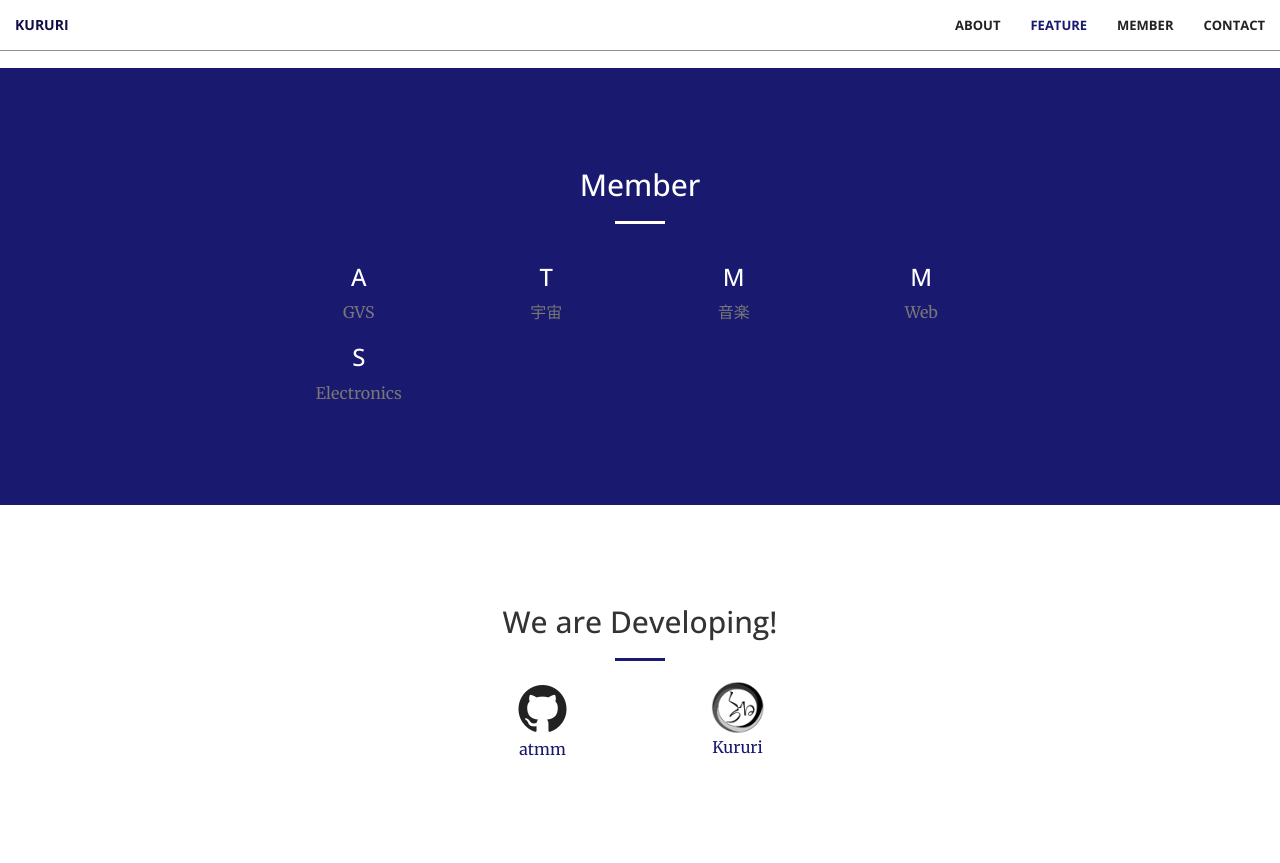
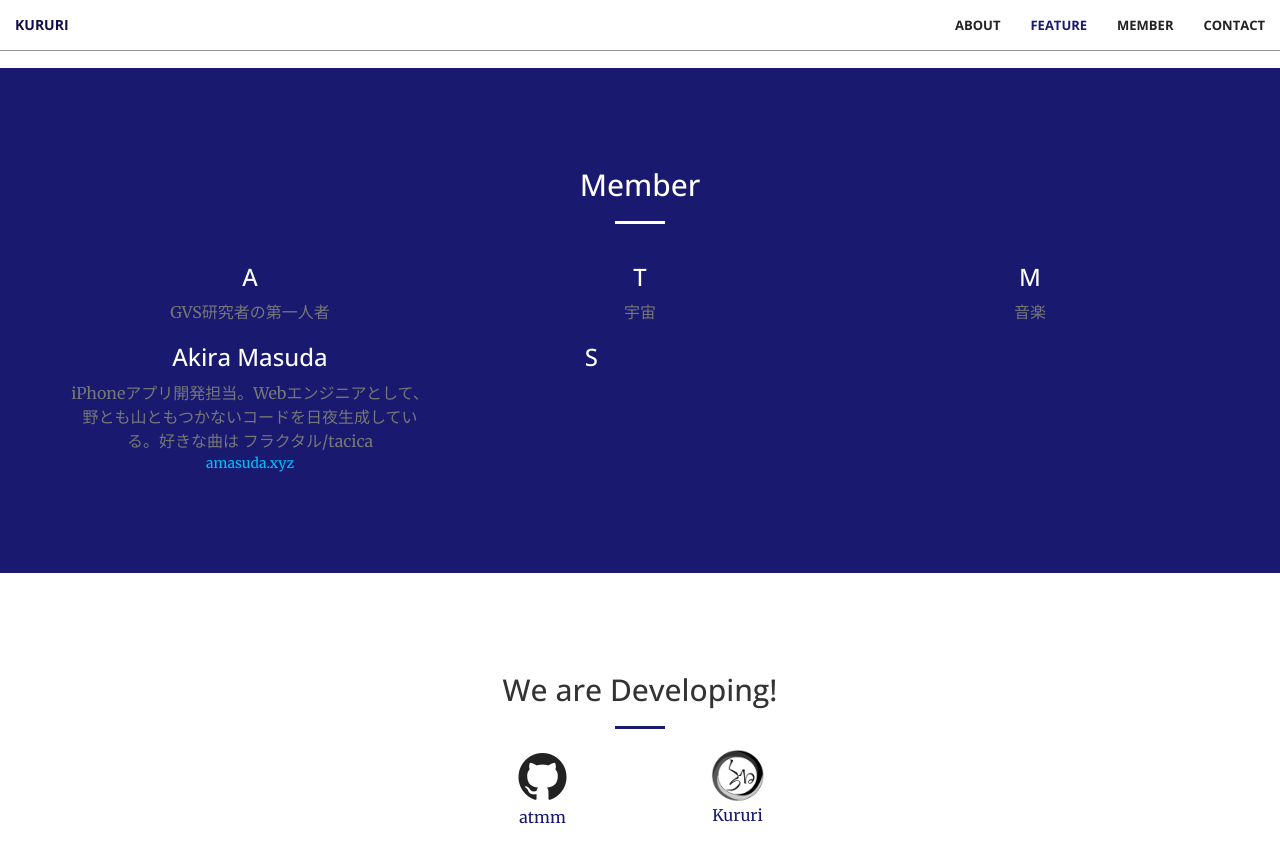
Before and after one commit to atmm/atmm.github.io, a Jekyll site: the page built from index.html, in a window 1280 px wide and 900 px high, scrolled down 2284 px. Shown: the top 863 px of the window. Built offline with Jekyll 4.4.1, drawn with Linux system fonts in a browser that asks for light colours.

Commit message:
member updated

```diff
--- a/_includes/member.html
+++ b/_includes/member.html
@@ -1,19 +1,19 @@
 <section class="bg-primary" id="member">
     <div class="container">
         <div class="row">
-            <div class="col-lg-8 col-lg-offset-2 text-center">
+            <div class="text-center">
                 <h2 class="section-heading">Member</h2>
                 <hr class="light">
 
-                <div class="col-lg-3 col-md-6 text-center">
+                <div class="col-lg-4 col-md-6 text-center">
                     <div class="service-box">
                         <!-- <img class="wow bounceIn" src="img/kururi_engine.png" height="70px" style="display:inline-block"></img> -->
                         <h3>A</h3>
-                        <p class="text-muted">GVS</p>
+                        <p class="text-muted">GVS研究者の第一人者</p>
                     </div>
                 </div>
                 <!--col-md-6 にするとサイズが大きく計算される謎-->
-                <div class="col-lg-3 col-md-5 text-center">
+                <div class="col-lg-4 col-md-6 text-center">
                     <div class="service-box">
                         <!-- <i class="fa fa-4x fa-bolt wow bounceIn text-primary" data-wow-delay=".1s"></i> -->
                         <!-- <img class="wow bounceIn text-primary" src="img/gvs.png" height="70px" data-wow-delay=".1s"></img> -->
@@ -21,25 +21,28 @@
                         <p class="text-muted">宇宙</p>
                     </div>
                 </div>
-                <div class="col-lg-3 col-md-6 text-center">
+                <div class="col-lg-4 col-md-6 text-center">
                     <div class="service-box">
                         <!-- <i class="fa fa-4x fa-mobile wow bounceIn text-primary" data-wow-delay=".2s"></i> -->
                         <h3>M</h3>
                         <p class="text-muted">音楽</p>
                     </div>
                 </div>
-                <div class="col-lg-3 col-md-5 text-center">
+                <div class="col-lg-4 col-md-6 text-center">
                     <div class="service-box">
                         <!-- <i class="fa fa-4x fa-file-text-o wow bounceIn text-primary" data-wow-delay=".3s"></i> -->
-                        <h3>M</h3>
-                        <p class="text-muted">Web</p>
+                        <h3>Akira Masuda</h3>
+                        <p class="text-muted">
+                            iPhoneアプリ開発担当。Webエンジニアとして、野とも山ともつかないコードを日夜生成している。好きな曲は フラクタル/tacica
+                        </p>
+                        <a href="http://amasuda.xyz/" style="color:deepskyblue;">amasuda.xyz</a>
                     </div>
                 </div>
-                <div class="col-lg-3 col-md-5 text-center">
+                <div class="col-lg-3 col-md-6 text-center">
                     <div class="service-box">
                         <!-- <i class="fa fa-4x fa-file-text-o wow bounceIn text-primary" data-wow-delay=".3s"></i> -->
                         <h3>S</h3>
-                        <p class="text-muted">Electronics</p>
+                        <p class="text-muted"></p>
                     </div>
                 </div>
             </div>
--- a/_includes/services.html
+++ b/_includes/services.html
@@ -43,7 +43,7 @@
     </div>
     <div style="text-align:center;">
         <div class="text-center" style="margin:40px 0px 0px 0px;width:50%;display:inline-block;">
-            <img src="img/system.png" class="img-responsive"></img>
+            <img src="img/system_color.png" class="img-responsive"></img>
             <h3>System Architecture</h3>
         </div>
     </div>
```
